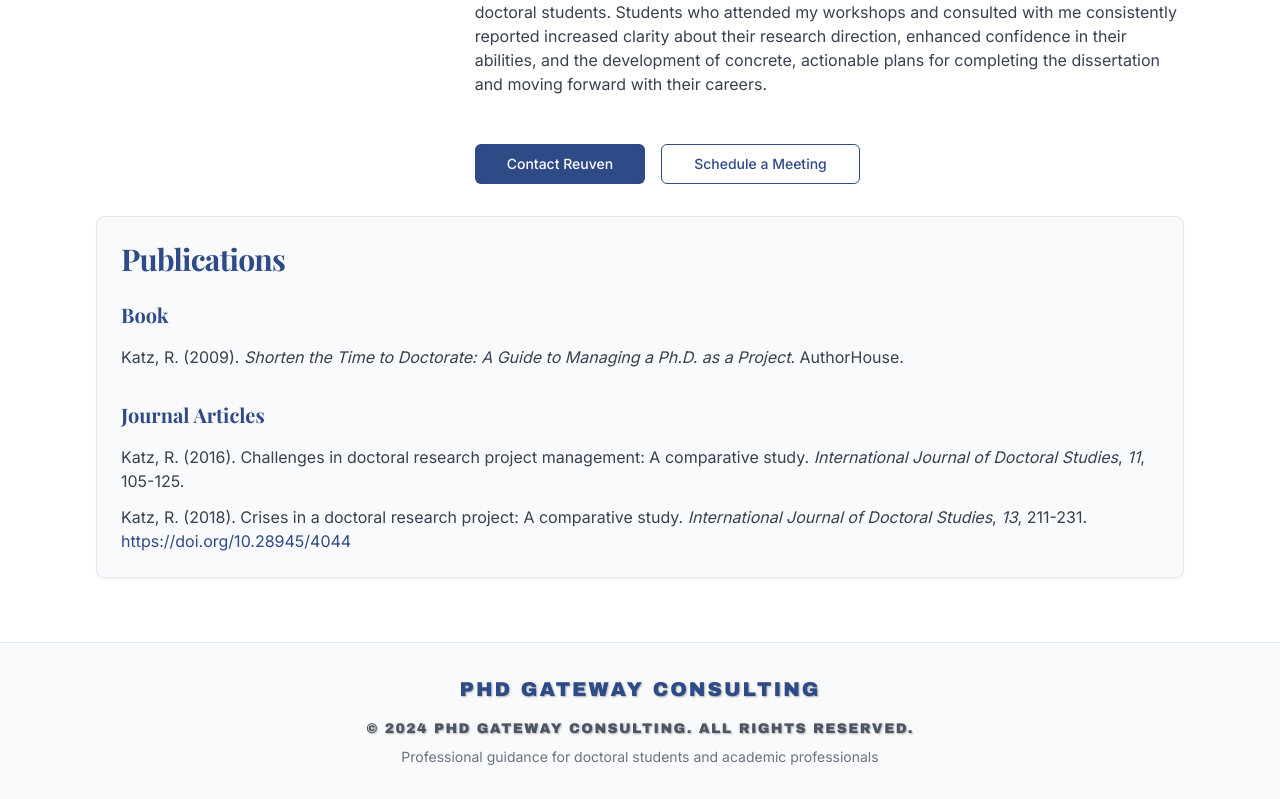
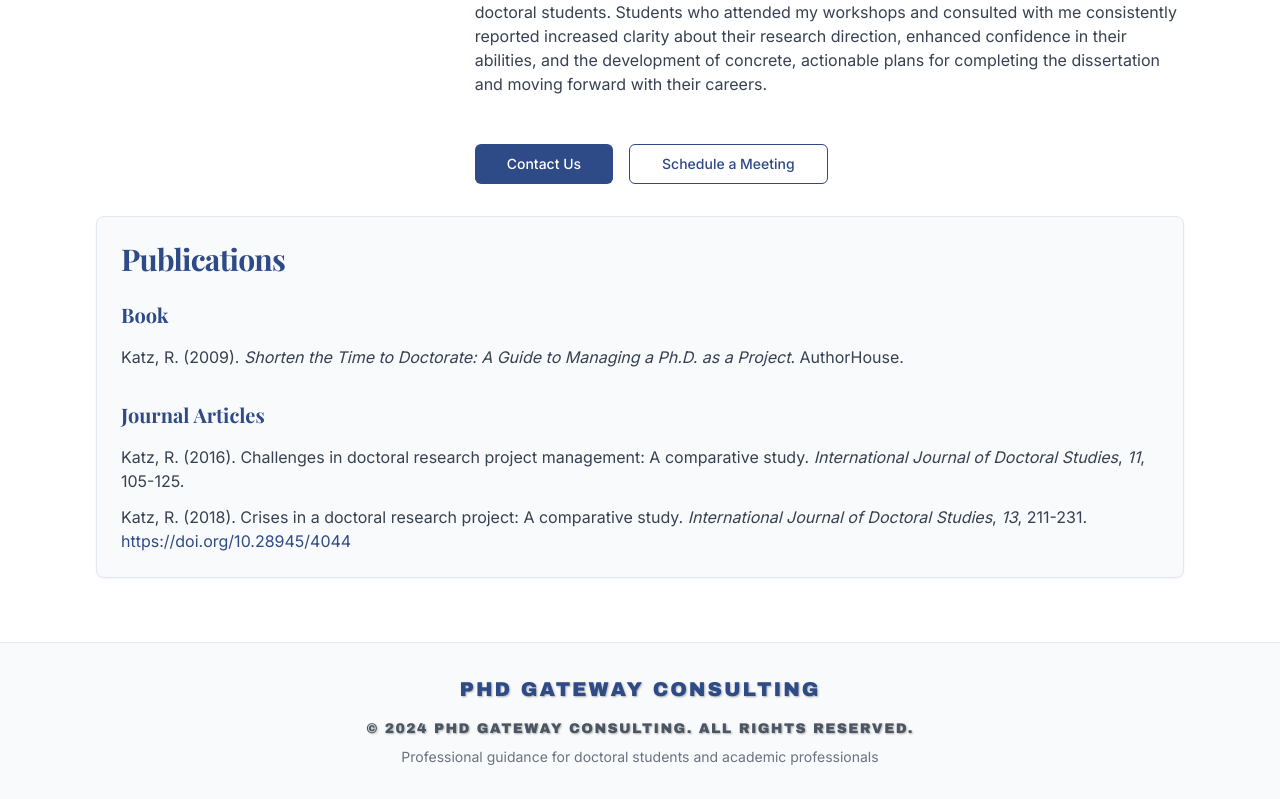
Before and after one commit to ReuvenKatz/pathway-nexus-gateway1, a React (Vite) app: page /about in a window 1280 px wide. Shown: the part 873-1672 px from the top of the page. Built offline with nearby package versions, Linux system fonts and the light colour scheme; a web font is replaced by a local one.

Commit message:
Update CTA text on About pages
Updated CTA titles on the About Reuven and About Hila pages. "Contact Reuven" was changed to "Contact Us" and "Contact Hila" was changed to "Contact Us".

```diff
--- a/src/pages/About.tsx
+++ b/src/pages/About.tsx
@@ -106,7 +106,7 @@ const About = () => {
                     className="bg-[#2E4A87] hover:bg-[#1e3a6f] text-white px-8 py-3"
                     onClick={handleContactReuven}
                   >
-                    Contact Reuven
+                    Contact Us
                   </Button>
                   <Button asChild variant="outline" className="border-[#2E4A87] text-[#2E4A87] hover:bg-[#2E4A87] hover:text-white px-8 py-3">
                     <Link to="/schedule">
@@ -194,7 +194,7 @@ const About = () => {
                     className="bg-[#2E4A87] hover:bg-[#1e3a6f] text-white px-8 py-3"
                     onClick={handleContactHila}
                   >
-                    Contact Hila
+                    Contact Us
                   </Button>
                   <Button asChild variant="outline" className="border-[#2E4A87] text-[#2E4A87] hover:bg-[#2E4A87] hover:text-white px-8 py-3">
                     <Link to="/schedule">
```
